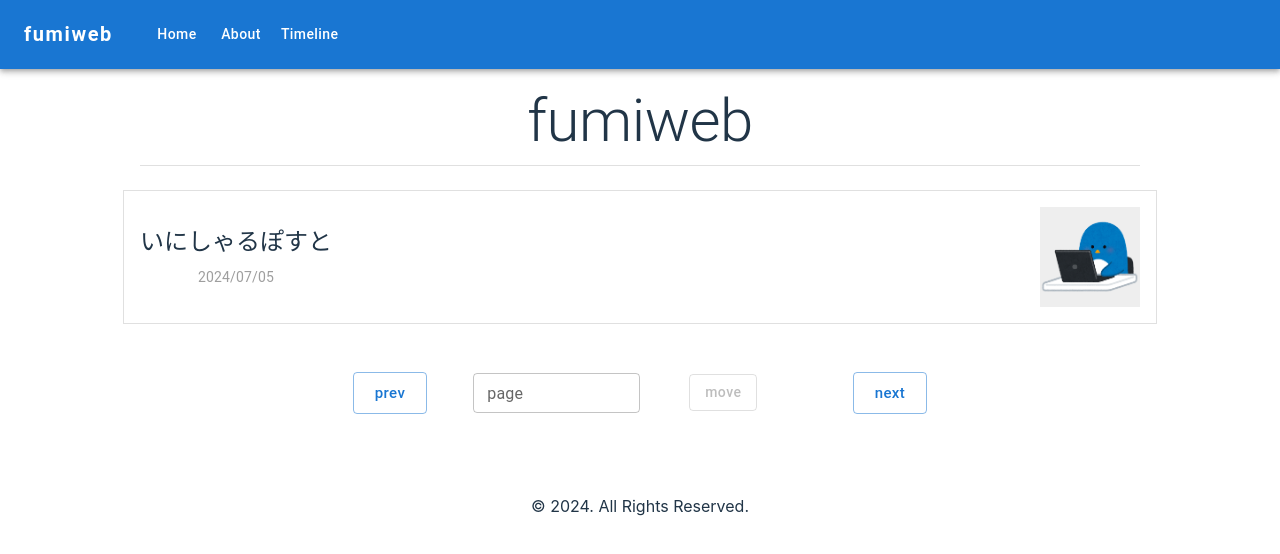
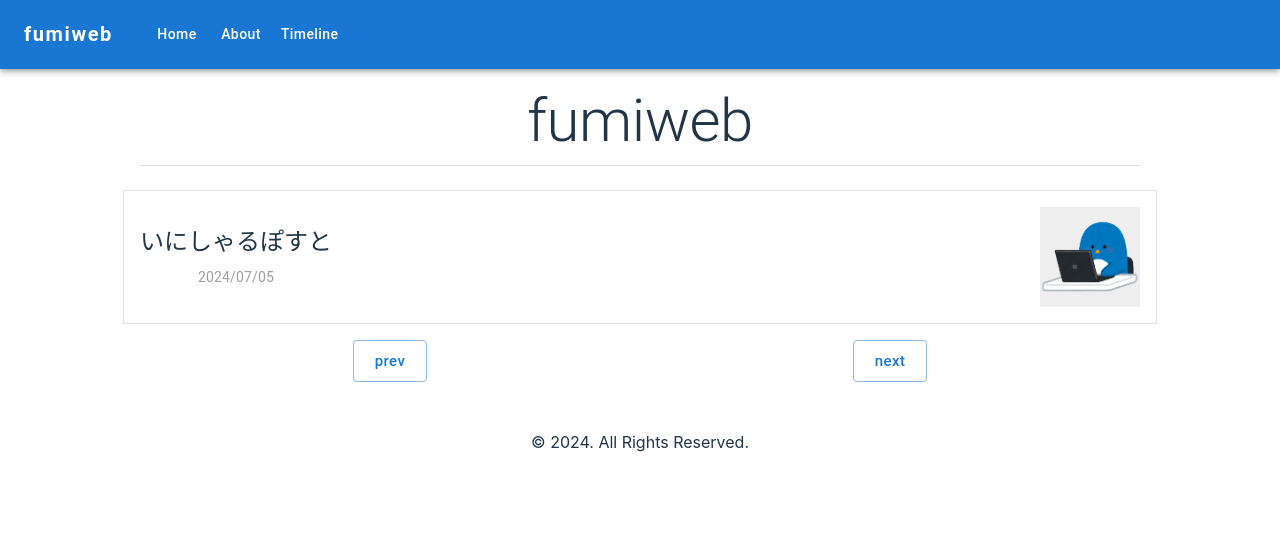
Before and after one commit to yamashitafumihiro/fumiweb-vitest, a React (Vite) app in the folder frontend/: page /home in a window 1280 px wide. Shown: the top 554 px of the page. Built offline with nearby package versions, Linux system fonts and the light colour scheme.

Commit message:
次ページへのボタンと前ページへのボタンの間のページ数を指定するボタンの削除

```diff
--- a/frontend/src/components/HomePage.tsx
+++ b/frontend/src/components/HomePage.tsx
@@ -3,7 +3,6 @@ import {
     Box,
     Button,
     Grid, Stack,
-    TextField,
     Typography,
 } from "@mui/material";
 import {useWindowSize} from "../hooks/useWindowSize.tsx";
@@ -24,7 +23,6 @@ const HomePage: React.FC = () => {
 
     const postsPerPage = 4;
     const maxPages = Math.ceil(blogposts.length / postsPerPage);
-    const [inputPage, setInputPage] = useState<null | number>(null);
     const [currentPage, setCurrentPage] = useState<number>(1);
     const indexOfLastPost = currentPage * postsPerPage;
     const indexOfFirstPost = indexOfLastPost - postsPerPage;
@@ -36,11 +34,6 @@ const HomePage: React.FC = () => {
 
     const handleNextPage = () => {
         setCurrentPage(prev => Math.min(prev + 1, maxPages));
-    };
-
-    const handleMoveClick = () => {
-        const targetPage = Number(inputPage) ? Math.max(1, Math.min(Number(inputPage), maxPages)) : 1;
-        setCurrentPage(targetPage);
     };
 
     return (
@@ -77,31 +70,15 @@ const HomePage: React.FC = () => {
                         </Link>
                     </Box>
                 ))}
-                <Grid container alignItems='center' margin={4}>
-                    <Grid item xs={2}></Grid>
-                    <Grid item xs={2}>
+                <Grid container alignItems='center'>
+                    <Grid item xs={6}>
                         <Button variant="outlined" size="large" onClick={handlePrevPage}
                                 sx={{textTransform: "none"}}>prev</Button>
                     </Grid>
-                    <Grid item xs={2}>
-                        <TextField
-                            label="page"
-                            variant="outlined"
-                            type="number"
-                            size="small"
-                            value={inputPage || ''}
-                            onChange={(e) => setInputPage(Number(e.target.value))}
-                        />
-                    </Grid>
-                    <Grid item xs={2}>
-                        <Button variant="outlined" onClick={() => handleMoveClick()}
-                                disabled={!inputPage || inputPage > maxPages} sx={{textTransform: "none"}}>move</Button>
-                    </Grid>
-                    <Grid item xs={2}>
+                    <Grid item xs={6}>
                         <Button variant="outlined" size="large" onClick={handleNextPage} sx={{textTransform: "none"}}>next
                         </Button>
                     </Grid>
-                    <Grid item xs={2}></Grid>
                 </Grid>
             </Box>
         </Box>
```
